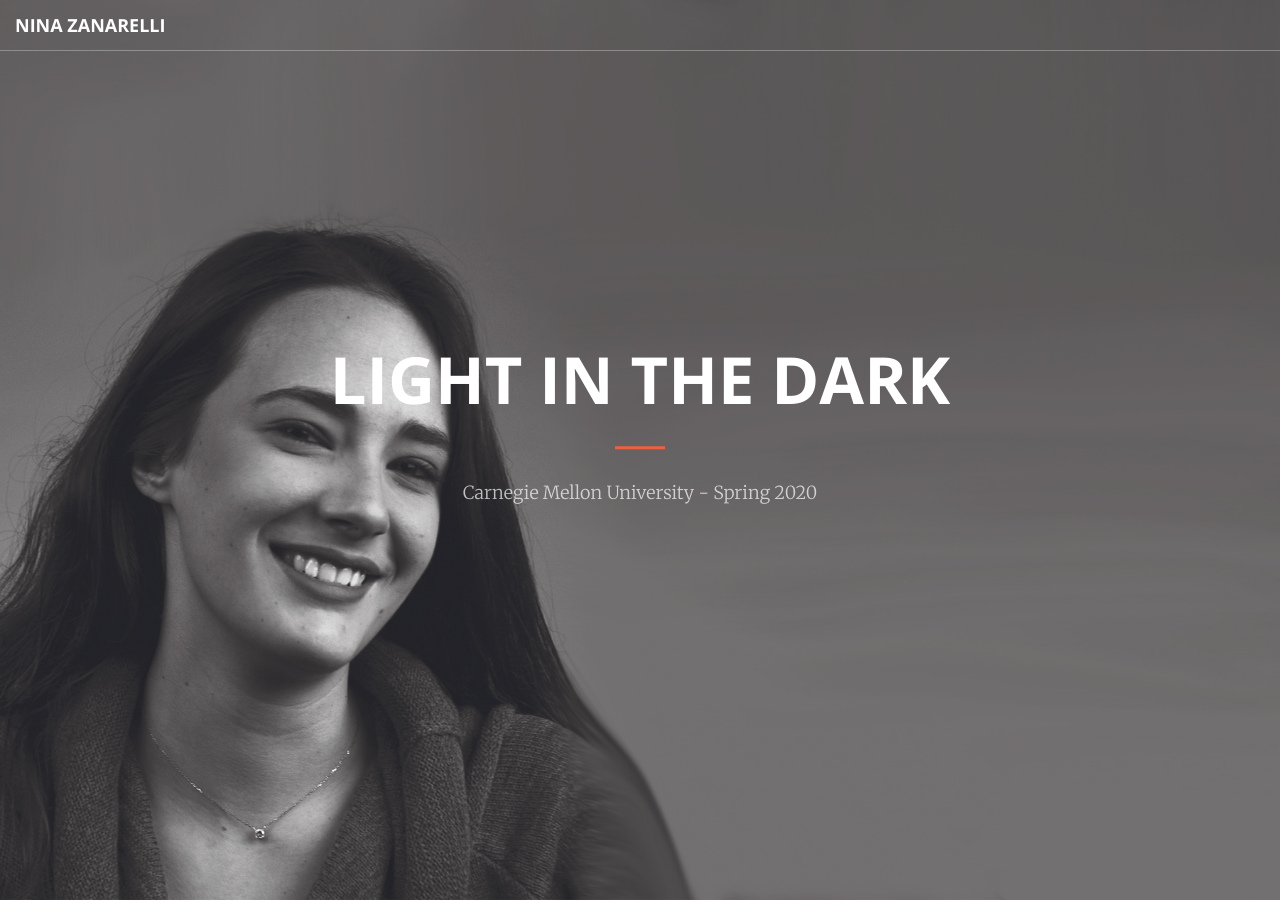
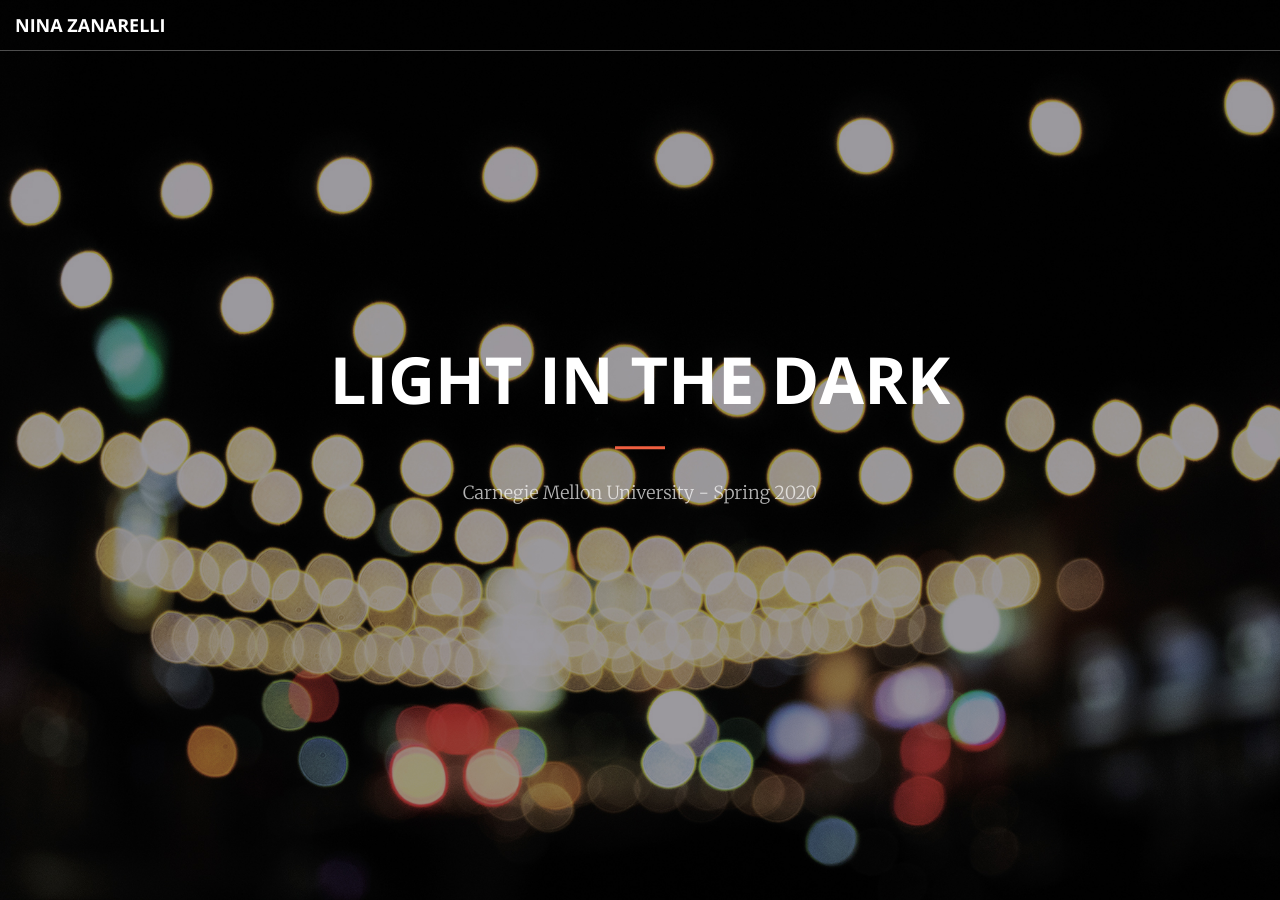
Before and after one commit to ninazanarelli/ninazanarelli.github.io, a Jekyll site: the page built from gallerysix.html, in a window 1280 px wide and 900 px high. Built offline with Jekyll 4.4.1, drawn with Linux system fonts in a browser that asks for light colours.

Commit message:
immaginesei

```diff
--- a/_sass/_base.scss
+++ b/_sass/_base.scss
@@ -155,7 +155,7 @@
     min-height: auto;
     @include background-cover;
     background-position: center;
-    background-image: url('../img/header.jpg');
+    background-image: url('../img/headersix.jpg');
     text-align: center;
     color: white;
     .header-content {
```
Also changed, not shown: img/headersix.jpg (added).
